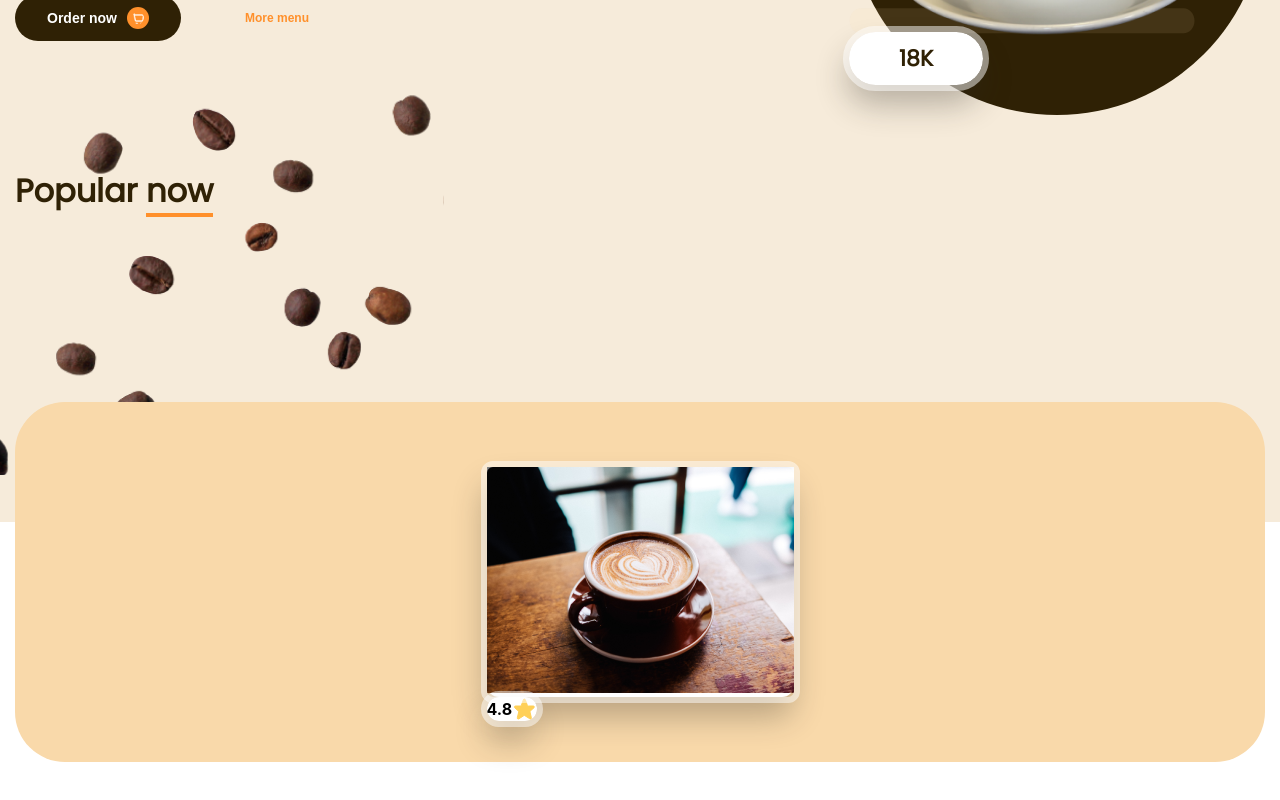
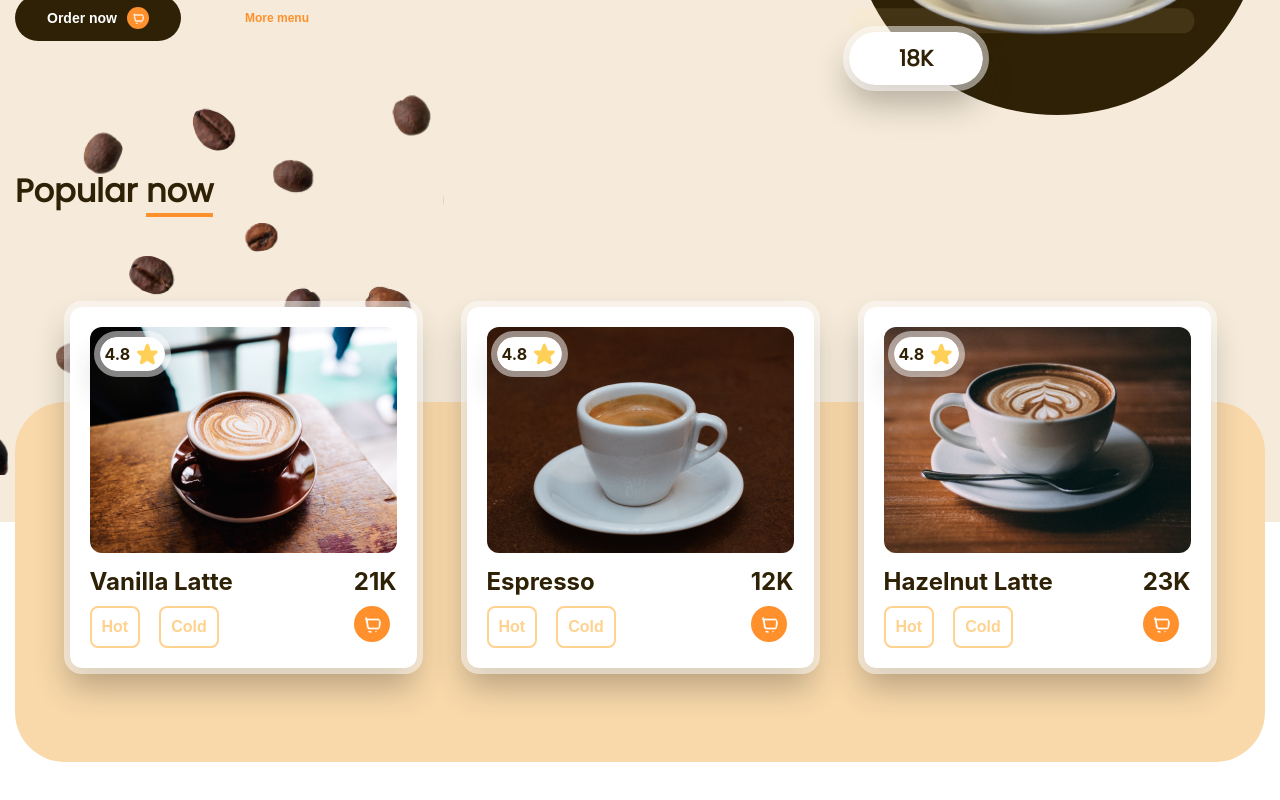
Before and after one commit to LadeMor/coffie-street, a React (Create React App) app: page / in a window 1280 px wide. Shown: the part 436-1236 px from the top of the page. Built offline with nearby package versions, Linux system fonts and the light colour scheme.

Commit message:
Completed coffie products preview section

```diff
--- a/src/components/transparent-border-box/TransparentBorderBox.tsx
+++ b/src/components/transparent-border-box/TransparentBorderBox.tsx
@@ -10,10 +10,15 @@ interface ContainerProps {
 
 
 const TransparentBorderBox: React.FC<ContainerProps> = ({ children, className, borderRadius }) => {
+
+    const addPixelsToBorderRadius = () => {
+        return parseInt(borderRadius.substring(0, borderRadius.length - 2)) + 6;
+    }
+
     return (
         <div className={`coffie-label-border ${className}`} style={{borderRadius: borderRadius}}>
             {children}
-            <div className="border" style={{borderRadius: borderRadius}}></div>
+            <div className="border" style={{borderRadius: `${addPixelsToBorderRadius()}px`}}></div>
         </div>
     );
 }
--- a/src/pages/main/Main.scss
+++ b/src/pages/main/Main.scss
@@ -177,6 +177,7 @@
 ///
 
 #coffie-list{
+    color: var(--secondary-color);
     background-color: white;
     height: 600px;
     position: relative;
@@ -198,17 +199,35 @@
             justify-content: center;
             align-items: center;
 
+            .coffie-list-box-wrapper{
+                display: flex;
+                flex-direction: row;
+                justify-content: center;
+                align-items: center;
+                position: absolute;
+                top: -95px;
+                gap:50px;
+
                 .coffie-item{
 
                     .coffie-item-preview{
+                        margin-bottom: 10px;
                         position: relative;
+
+                        img{
+                            border-radius: 12px;
+                        }
+
                         .coffie-item-preview-rate{
                             position: absolute;
                             display: flex;
                             flex-direction: row;
                             justify-content: center;
                             align-items: center;
-
+                            gap: 5px;
+                            padding:5px;
+                            top:10px;
+                            left: 10px;
                             h4{
                                 margin: 0;
                             }
@@ -216,13 +235,83 @@
 
                     }
 
+                    .coffie-item-text{
+                        display: flex;
+                        flex-direction: row;
+                        justify-content: space-between;
+
+                        h1{
+                            margin: 0;
+                        }
+
+                        .coffie-item-text-price{
+                            display: flex;
+                            flex-direction: column;
+                            gap: 10px;
+                            .coffie-card-icon{
+                                background-color: var(--primary-color);
+                                border-radius: 100%;
+                                width: 18px;
+                                padding: 9px;
+                            }
+                        }
+
+                        .coffie-item-text-title{
+                            display: flex;
+                            flex-direction: column;
+                            gap: 10px;
+                            .coffie-card-buttons-wrapper{
+                                display: flex;
+                                flex-direction: row;
+                                gap: 19px;
+                                align-items: center;
+                            }
+
+                            .coffie-card-buttons-wrapper button{
+                                font-size: 16px;
+                                font-weight: bold;
+                                color: #FFD28F;
+                                padding: 10px;
+                                background-color: rgba(255, 255, 255, 0);
+                                border-radius: 8px;
+                                border: 2px solid #FFD28F;
+                                padding: 10px;
+                                cursor: pointer;
+                                transition: 0.3s;
+                                z-index: 20;
+                                position: relative;
+                            }
+
+                            .coffie-card-buttons-wrapper button:hover{
+                                color: var(--primary-color);
+                                border-color:  var(--primary-color);
+                            }
+                        }
+
+
+                    }
+
+                }
             }
 
             .coffie-item-border-box{
-                border-radius: 12px;
+                border-radius: 10px;
+                padding: 20px;
             }
         }
     }
 
 
 }
+
+
+///////////////////////////////////////////////////////////////////////////////////////
+/// ///////////////////////////////////////////////////////////////////////////////////////
+/// ///////////////////////////////////////////////////////////////////////////////////////
+/// ///////////////////////////////////////////////////////////////////////////////////////
+///
+
+
+#delivery{
+
+}
--- a/src/pages/main/Main.tsx
+++ b/src/pages/main/Main.tsx
@@ -1,4 +1,4 @@
-import React from "react";
+import React, { useMemo } from "react";
 
 import Container from "../../components/container/Container";
 import Header from "../../components/header/Header";
@@ -20,6 +20,28 @@ import coffie_item3 from "../../assets/images/coffie-list/coffie3.png";
 
 
 const Main = () => {
+
+    const coffieProductsPreview = useMemo(() => [
+        {
+            url: coffie_item1,
+            title: "Vanilla Latte",
+            rating: 4.8,
+            price: 21
+        },
+        {
+            url: coffie_item2,
+            title: "Espresso",
+            rating: 4.8,
+            price: 12
+        },
+        {
+            url: coffie_item3,
+            title: "Hazelnut Latte",
+            rating: 4.8,
+            price: 23
+        },
+    ], [])
+
     return (
         <React.Fragment>
             <Header />
@@ -64,20 +86,42 @@ const Main = () => {
                 <Container>
                     <div className="coffie-list-container">
                         <div className="coffie-list-box">
-                            <div className="coffie-item">
+                            <div className="coffie-list-box-wrapper">
+                                {
+                                    coffieProductsPreview.map((item, index) => (
+                                        <div className="coffie-item" key={index}>
                                             <TransparentBorderBox className="coffie-item-border-box" borderRadius="12px">
                                                 <div className="coffie-item-preview">
-                                        <img src={coffie_item1}/>
+                                                    <img src={item.url} />
                                                     <TransparentBorderBox className="coffie-item-preview-rate" borderRadius="42px">
-                                            <h4>4.8</h4>
+                                                        <h4>{item.rating}</h4>
                                                         <img src={rate_star} />
                                                     </TransparentBorderBox>
                                                 </div>
+                                                <div className="coffie-item-text">
+                                                    <div className="coffie-item-text-title">
+                                                        <h1>{item.title}</h1>
+                                                        <div className="coffie-card-buttons-wrapper">
+                                                            <button>Hot</button>
+                                                            <button>Cold</button>
+                                                        </div>
+                                                    </div>
+                                                    <div className="coffie-item-text-price">
+                                                        <h1>{item.price}K</h1>
+                                                        <img src={white_card_icon} className="coffie-card-icon" />
+                                                    </div>
+                                                </div>
                                             </TransparentBorderBox>
+                                        </div>
+                                    ))
+                                }
                             </div>
                         </div>
                     </div>
                 </Container>
+            </section>
+            <section id="delivery">
+
             </section>
         </React.Fragment>
     );
```
Lines whose indentation alone changed are shown as unchanged.
